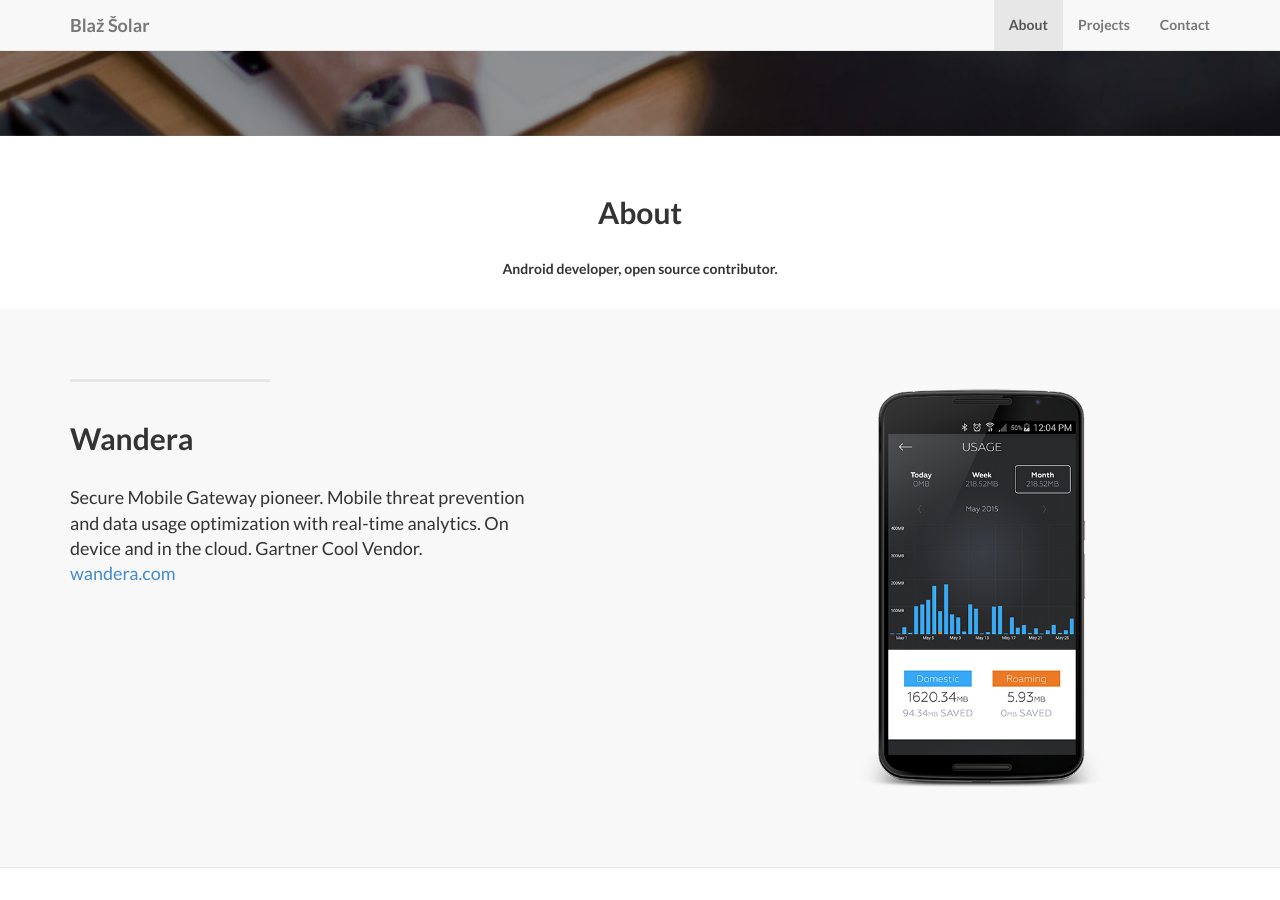
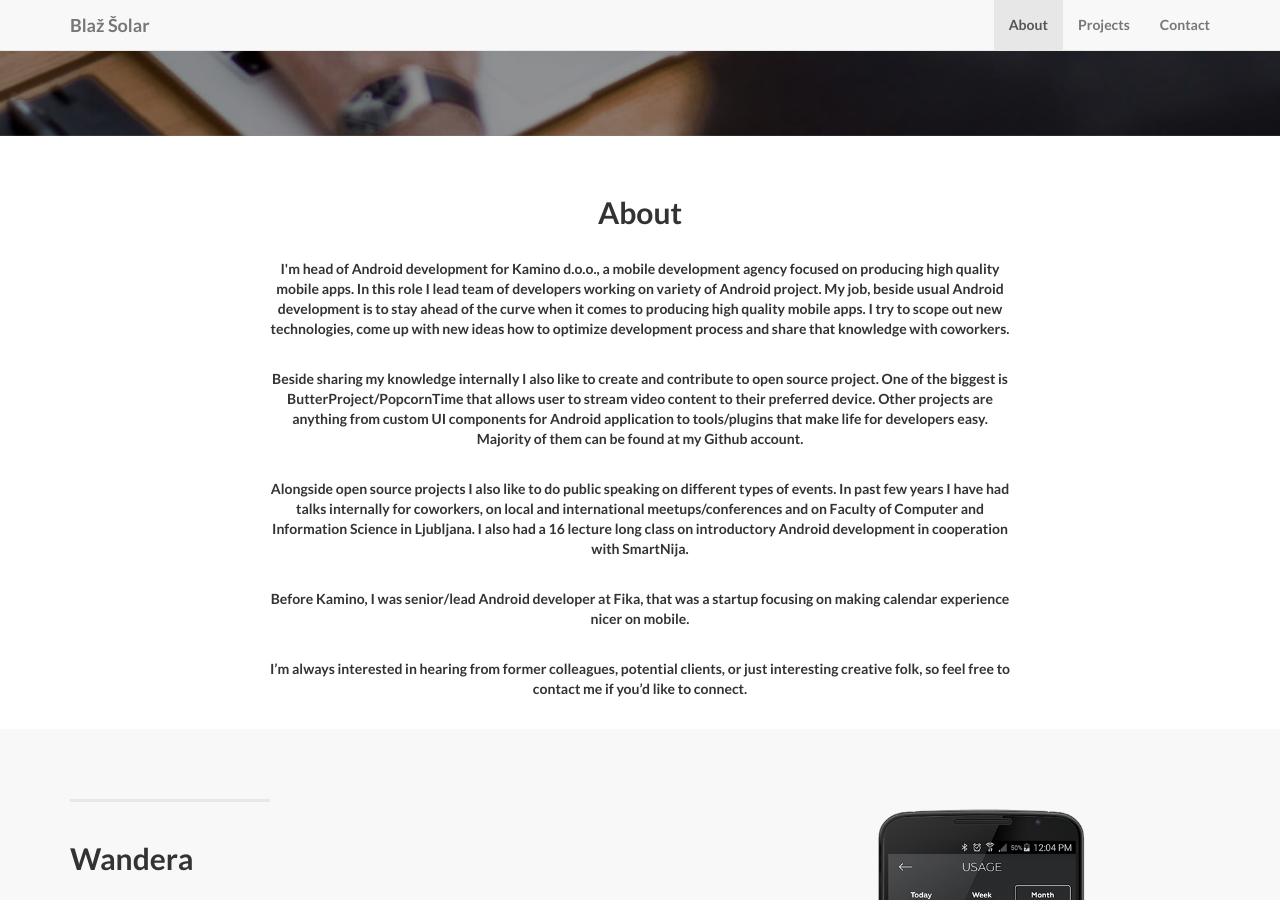
Before and after one commit to blazsolar/blazsolar.github.io, a Jekyll site: the page built from index.html, in a window 1280 px wide and 900 px high, scrolled down 641 px. Built offline with Jekyll 4.4.1, drawn with Linux system fonts in a browser that asks for light colours.

Commit message:
Update about.html

```diff
--- a/_includes/about.html
+++ b/_includes/about.html
@@ -5,7 +5,15 @@
               <br/><br/>
               <h2>About</h2>
               <br/>
-                <p>Android developer, open source contributor.</p>
+                <p>I'm head of Android development for Kamino d.o.o., a mobile development agency focused on producing high quality mobile apps. In this role I lead team of developers working on variety of Android project. My job, beside usual Android development is to stay ahead of the curve when it comes to producing high quality mobile apps. I try to scope out new technologies, come up with new ideas how to optimize development process and share that knowledge with coworkers.</p>
+                <br />
+                <p>Beside sharing my knowledge internally I also like to create and contribute to open source project. One of the biggest is ButterProject/PopcornTime that allows user to stream video content to their preferred device. Other projects are anything from custom UI components for Android application to tools/plugins that make life for developers easy. Majority of them can be found at my Github account.</p>
+                <br />
+                <p>Alongside open source projects I also like to do public speaking on different types of events. In past few years I have had talks internally for coworkers, on local and international meetups/conferences and on Faculty of Computer and Information Science in Ljubljana. I also had a 16 lecture long class on introductory Android development in cooperation with SmartNija.</p>
+                <br />
+                <p>Before Kamino, I was senior/lead Android developer at Fika, that was a startup focusing on making calendar experience nicer on mobile.</p>
+                <br />
+                <p>I’m always interested in hearing from former colleagues, potential clients, or just interesting creative folk, so feel free to contact me if you’d like to connect.</p>
                 <br/>
               </div>
         </div>
```
